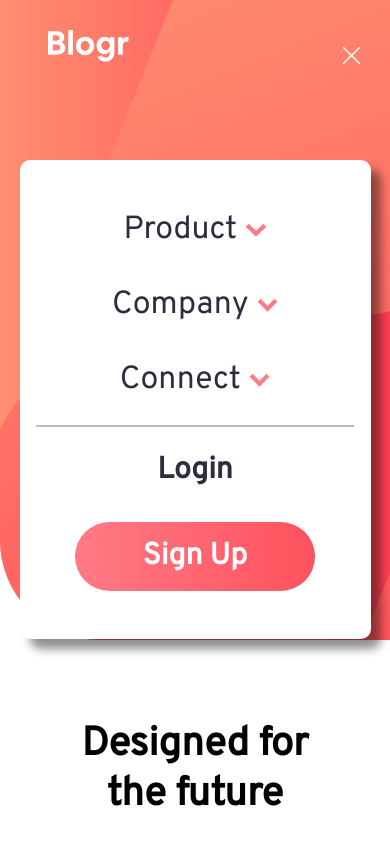
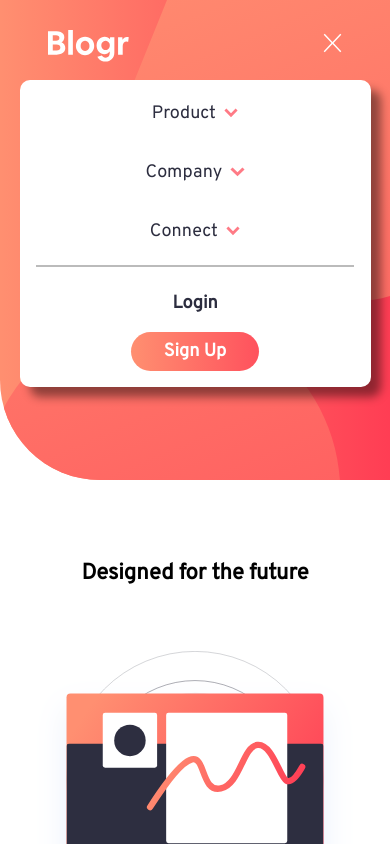
Before and after one commit to abdo1rahman/blogr, a React (Vite) app: page / in a window 390 px wide. Both pictures are taken after a click on the element 324 px from the left and 46 px from the top of the page. Shown: the top 844 px of the page. Built offline with nearby package versions, Linux system fonts and the light colour scheme.

Commit message:
finished 90% of debugging

```diff
--- a/src/components/App.css
+++ b/src/components/App.css
@@ -7,6 +7,10 @@ hr {
   margin: 0;
   padding: 0;
   overflow: hidden;
+}
+
+.no-scroll {
+  overflow-y: hidden;
 }
 
 nav {
@@ -77,7 +81,7 @@ nav {
 .account {
   display: flex;
   flex-direction: column;
-  gap: 2rem;
+  gap: 1rem;
   margin: 1rem;
 }
 
@@ -93,13 +97,13 @@ nav {
 
 .sm-signup {
   border: none;
-  background: linear-gradient(to right, var(--light-red), var(--red));
-  padding: 1rem;
+  background: linear-gradient(to right, var(--orange), var(--red));
+  padding: 0.5rem;
   font-size: 30px;
   font-family: "Overpass";
   font-weight: 600;
   border-radius: 999px;
-  width: 15rem;
+  width: 8rem;
   color: white;
 }
 
@@ -297,15 +301,13 @@ nav {
 
 .overlay {
   position: fixed;
-  top: 10rem;
+  top: 5rem;
   width: 100%;
   height: fit-content;
   display: flex;
   justify-content: center;
   align-items: center;
   z-index: 1000;
-  overflow-y: hidden;
-  overflow-x: hidden;
 }
 
 .mobile-nav {
@@ -320,8 +322,8 @@ nav {
   display: flex;
   flex-direction: column;
   justify-content: center;
-  margin-left: 0 1rem 0 1rem;
-  padding: 2rem 0 2rem 0;
+  margin: 0;
+  padding: 0, 5rem 0 0.5rem 0;
   width: 90%;
   height: max(fit-content, 100vh);
   align-items: center;
@@ -329,6 +331,7 @@ nav {
   background-color: white;
   border-radius: 10px;
   box-shadow: 10px 10px 10px rgba(0, 0, 0, 0.438);
+  overflow-x: hidden;
 }
 
 .mobile__menu {
@@ -340,21 +343,19 @@ nav {
   color: var(--pitch-black);
   text-decoration: none;
   font-size: 34px;
-  padding: 1rem;
+  padding: 0.5rem;
   margin: 0;
   overflow-x: hidden;
+  overflow-y: scroll;
 }
 
-.mobile__item {
-  font-size: 32px;
-}
 .dropdown__menu {
   display: flex;
   flex-direction: column;
   border-radius: 8px;
   background-color: rgba(168, 168, 168, 0.442);
   margin-left: 0;
-  width: max(20rem, 90%);
+  width: max(14rem);
   padding: 1rem;
   margin-bottom: 1rem;
   transform: translateX(-100px);
@@ -363,17 +364,24 @@ nav {
 
 .menu__item {
   color: var(--pitch-black);
-  font-size: 30px;
+  font-size: 16px;
+  font-weight: 600;
   margin: 1rem;
 }
 
 .drk-arw {
-  height: 15px;
+  height: 10px;
   margin-left: 0.5rem;
+}
+
+.flipped {
+  transform: rotate(180deg);
 }
 
 .fixed {
   position: fixed;
+  top: 3rem;
+  right: 4rem;
   z-index: 2000;
 }
 
@@ -407,8 +415,8 @@ nav {
   justify-content: center;
   align-items: center;
   gap: 8rem;
-  /* position: relative;
-  top: 30rem; */
+  position: relative;
+  top: 30rem;
   margin: 2rem 4rem;
   width: 90%;
   max-width: 100rem;
@@ -531,13 +539,17 @@ nav {
     z-index: 2000;
   }
 
+  .mobile__item,
+  .menu-btn {
+    font-size: 18px;
+  }
+
   .editor > h2 {
     font-size: 40px;
     margin-bottom: 0;
   }
 
   .editor__details {
-    /* flex-direction: column; */
     align-items: center;
     justify-content: center;
     width: 100%;
@@ -573,6 +585,19 @@ nav {
   }
 }
 
+@media (max-width: 780px) {
+  .phones {
+    height: 18rem;
+  }
+  .infr__items {
+    top: 1rem;
+  }
+  .infr {
+    bottom: 16rem;
+    height: 11rem;
+  }
+}
+
 @media (max-width: 730px) {
   .editor-screen,
   .editor-circles {
@@ -600,6 +625,14 @@ nav {
   }
 }
 @media (max-width: 590px) {
+  .hero {
+    height: 30rem;
+  }
+
+  .editor > h2 {
+    font-size: 22px;
+  }
+
   .hero__bg {
     height: 100rem;
     transform: translate(-20%, -45%);
@@ -613,8 +646,18 @@ nav {
     font-size: 18px;
   }
 
+  .editor__details {
+    flex-direction: column;
+  }
+
+  .editor-visual-mb {
+    /* width: max(60vw, 50rem); */
+    width: 20rem;
+    height: auto;
+  }
+
   .infr {
-    bottom: 20rem;
+    bottom: 30rem;
   }
 
   .infr__items h3 {
@@ -652,10 +695,12 @@ nav {
   }
 
   .hook {
-    font-size: 24px;
+    font-size: 20px;
+    text-align: center;
   }
   .subtitle {
-    font-size: 16px;
+    font-size: 14px;
+    text-align: center;
   }
   .hero__btn {
     display: flex;
@@ -666,38 +711,3 @@ nav {
     width: 8rem;
   }
 }
-
-/* @media (max-width: ); */
-/* ////////// */
-/*
-  .phones {
-    height: 30rem;
-    top: 5rem;
-  }
-
-  .infr {
-    height: 40rem;
-    bottom: 16rem;
-    border-radius: 0 200px 0 200px;
-  }
-
-  .infr__items {
-    flex-direction: column;
-    gap: 4rem;
-    text-align: center;
-    top: 20rem;
-    right: 2.2rem;
-  }
-
-  .infr__items h3 {
-    font-size: 40px;
-  }
-  .infr__items p {
-    font-size: 30px;
-  }
-  .infr__bg {
-    height: 45rem;
-    bottom: 18rem;
-    left: 4rem;
-  }
-*/
--- a/src/components/App.jsx
+++ b/src/components/App.jsx
@@ -2,7 +2,7 @@ import "./App.css";
 
 import Hero from "./Hero.jsx";
 import Editor from "./Editor.jsx";
-import NavLinks from "./NavLinks.jsx";
+import NavMenu from "./NavMenu.jsx";
 import Infr from "./Infr.jsx";
 
 import { useState, useEffect } from "react";
@@ -43,7 +43,7 @@ function App() {
   return (
     <div className="app">
       {navOpen && (
-        <NavLinks activeMenu={activeMenu} setActiveMenu={setActiveMenu} />
+        <NavMenu activeMenu={activeMenu} setActiveMenu={setActiveMenu} />
       )}
       <Hero
         navOpen={navOpen}
--- a/src/components/Editor.jsx
+++ b/src/components/Editor.jsx
@@ -3,7 +3,7 @@ export default function Editor({ windowWidth }) {
     <div className="editor">
       <h2 className="editor__title">Designed for the future</h2>
       <div className="editor__details">
-        {windowWidth < 590 && (
+        {windowWidth <= 590 && (
           <div className="mobile-visual">
             <img
               src="/images/illustration-editor-mobile.svg"
--- a/src/components/NavLinks.jsx
+++ b/src/components/NavMenu.jsx
@@ -1,7 +1,7 @@
 import { useRef, useEffect } from "react";
 import { motion, AnimatePresence } from "framer-motion";
 
-export default function NavLinks({ activeMenu, setActiveMenu }) {
+export default function NavMenu({ activeMenu, setActiveMenu }) {
   const dropdownRef = useRef(null);
   useEffect(() => {
     const handleClickOutside = (event) => {
@@ -18,13 +18,14 @@ export default function NavLinks({ activeMenu, setActiveMenu }) {
         <a
           href="#"
           className="mobile__menu"
-          onClick={() =>
-            setActiveMenu(activeMenu === "product" ? "" : "product")
-          }
+          onClick={() => {
+            setActiveMenu(activeMenu === "product" ? "" : "product");
+            document.querySelector("#1").classList.toggle("flipped");
+          }}
         >
           <div>
             <span className="mobile__item">Product</span>
-            <img src="/images/icon-arrow-dark.svg" className="drk-arw" />
+            <img src="/images/icon-arrow-dark.svg" id="1" className="drk-arw" />
           </div>
         </a>
         {activeMenu === "product" && (
@@ -44,13 +45,14 @@ export default function NavLinks({ activeMenu, setActiveMenu }) {
         <a
           href="#"
           className="mobile__menu"
-          onClick={() =>
-            setActiveMenu(activeMenu === "company" ? "" : "company")
-          }
+          onClick={() => {
+            setActiveMenu(activeMenu === "company" ? "" : "company");
+            document.querySelector("#2").classList.toggle("flipped");
+          }}
         >
           <div>
             <span className="mobile__item">Company</span>
-            <img src="/images/icon-arrow-dark.svg" className="drk-arw" />
+            <img src="/images/icon-arrow-dark.svg" id="2" className="drk-arw" />
           </div>
         </a>
         {activeMenu === "company" && (
@@ -69,13 +71,14 @@ export default function NavLinks({ activeMenu, setActiveMenu }) {
         <a
           href="#"
           className="mobile__menu"
-          onClick={() =>
-            setActiveMenu(activeMenu === "connect" ? "" : "connect")
-          }
+          onClick={() => {
+            setActiveMenu(activeMenu === "connect" ? "" : "connect");
+            document.querySelector("#3").classList.toggle("flipped");
+          }}
         >
           <div>
             <span className="mobile__item">Connect</span>
-            <img src="/images/icon-arrow-dark.svg" className="drk-arw" />
+            <img src="/images/icon-arrow-dark.svg" id="3" className="drk-arw" />
           </div>
         </a>
         {activeMenu === "connect" && (
@@ -91,8 +94,8 @@ export default function NavLinks({ activeMenu, setActiveMenu }) {
         )}
         <hr />
         <div className="account">
-          <button className="sm-login">Login</button>
-          <button className="sm-signup">Sign Up</button>
+          <button className="sm-login menu-btn">Login</button>
+          <button className="sm-signup menu-btn">Sign Up</button>
         </div>
       </div>
     </div>
--- a/src/components/Navbar.jsx
+++ b/src/components/Navbar.jsx
@@ -128,7 +128,7 @@ export default function Navbar({
                   ? "/images/icon-close.svg"
                   : "/images/icon-hamburger.svg"
               }
-              className={navOpen ? "hamburger fixed" : "hamburger"}
+              className="hamburger"
             />
           </div>
         )}
```
